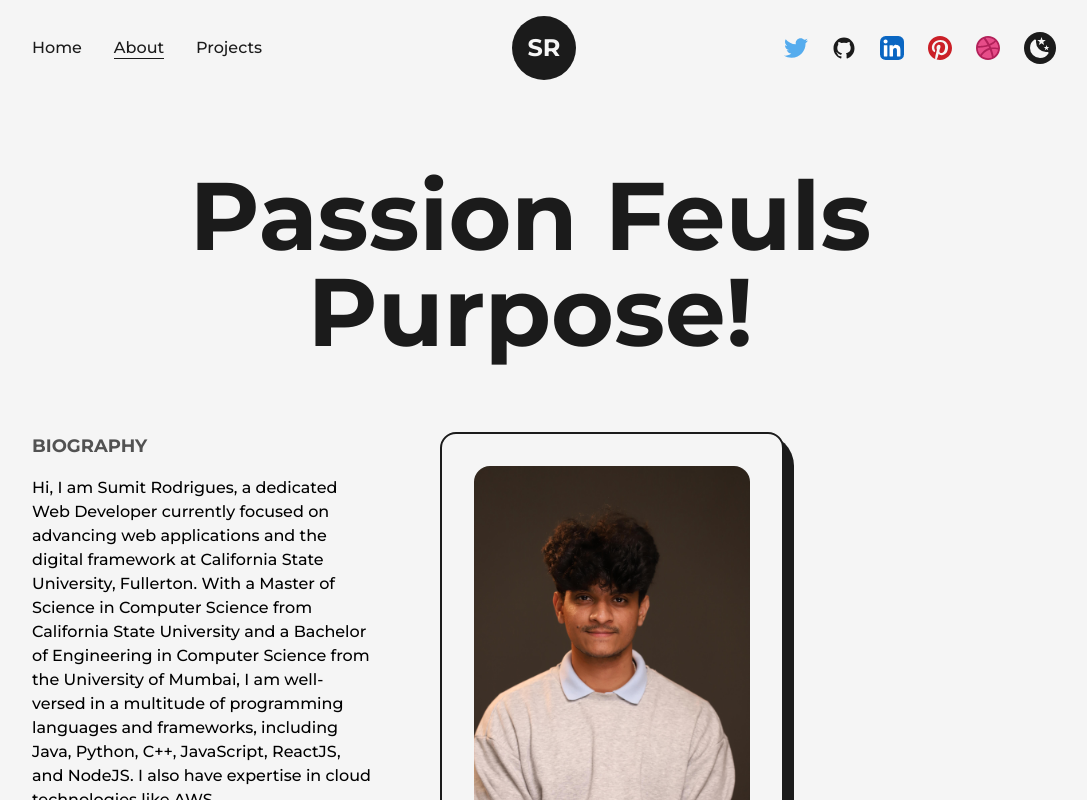
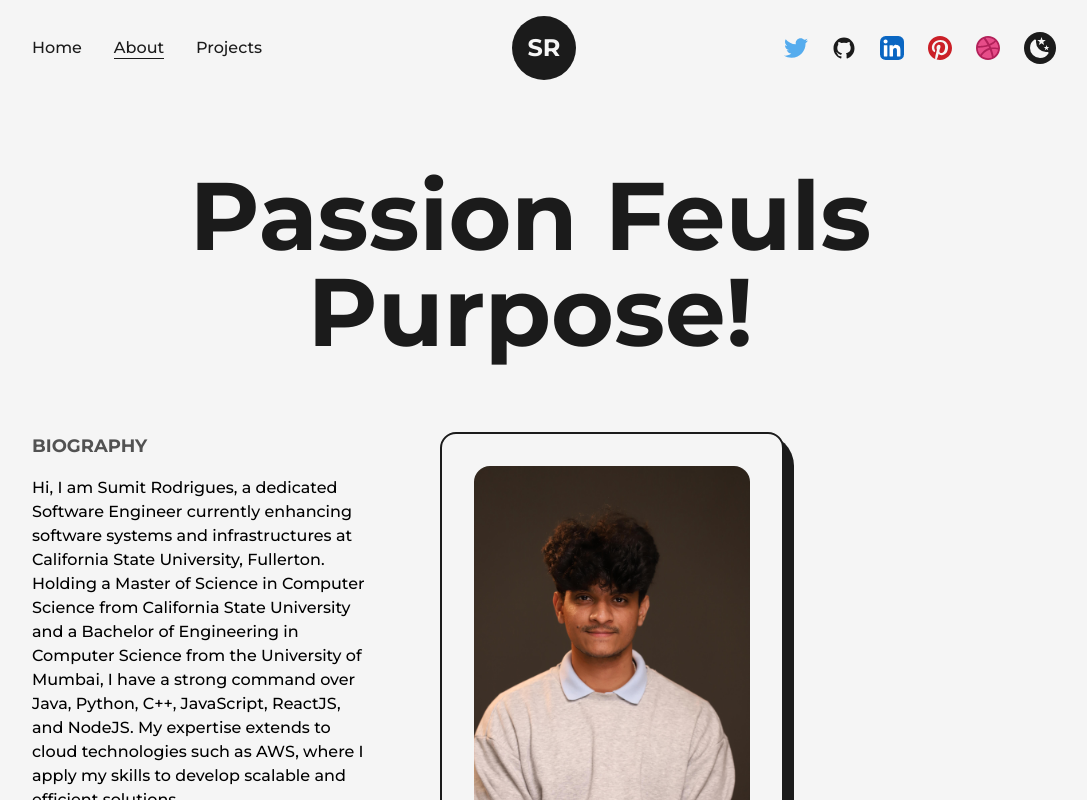
Before and after one commit to SumitRodrigues/Personal-Portfolio, a Next.js app: page /about in a window 1280 px wide. Shown: the top 800 px of the page, without its empty margins (96-1183 px from the left). Built offline with nearby package versions, Linux system fonts and the light colour scheme.

Commit message:
paragraphs update

```diff
--- a/src/pages/about.js
+++ b/src/pages/about.js
@@ -50,10 +50,10 @@ const about = () => {
                     <div className='grid w-full grid-cols-8 gap-16 sm:gap-8'>
                         <div className='col-span-3 flex flex-col items-start justify-start xl:col-span-4 md:order-2 md:col-span-8'>
                             <h2 className='mb-4 text-lg font-bold uppercase text-dark/75 dark:text-light/75'>Biography</h2>
-                            <p className='font-medium'>Hi, I am Sumit Rodrigues, a dedicated Web Developer currently focused on advancing web applications and the digital
-                            framework at California State University, Fullerton. With a Master of Science in Computer Science from California State University and a Bachelor of Engineering
-                            in Computer Science from the University of Mumbai, I am well-versed in a multitude of programming languages and frameworks, including Java, Python, C++, JavaScript,
-                             ReactJS, and NodeJS. I also have expertise in cloud technologies like AWS.</p>
+                            <p className='font-medium'>Hi, I am Sumit Rodrigues, a dedicated Software Engineer currently enhancing software systems and infrastructures at California
+                            State University, Fullerton. Holding a Master of Science in Computer Science from California State University and a Bachelor of Engineering in Computer
+                            Science from the University of Mumbai, I have a strong command over Java, Python, C++, JavaScript, ReactJS, and NodeJS. My expertise extends to cloud
+                            technologies such as AWS, where I apply my skills to develop scalable and efficient solutions.</p>
 
                             <p className='my-4 font-medium'>My professional experience spans roles such as an Associate Software Engineer at BNP Paribas, where I significantly boosted
                             processing efficiencies through automation, and a Web Development Intern at TechHighway Systems Pvt. Ltd., where I sharpened my skills in crafting user-centric
--- a/src/pages/index.js
+++ b/src/pages/index.js
@@ -34,8 +34,9 @@ export default function Home() {
               <AnimatedText text="Turning Vision Into Reality With Code And Design." className='!text-6xl !text-left
               xl:!text-5xl lg:!text-center lg:!text=6xl md:!text-5xl sm:!text-3xl
               '/>
-              <p className='my-4 text-base font-medium md:text-sm sm:text-xs'>As a skilled full-stack developer, I am dedicated to turning ideas into innovative web applications.
-Explore my latest projects, showcasing my expertise in Python, React.js and web development.
+              <p className='my-4 text-base font-medium md:text-sm sm:text-xs'>I'm Sumit Rodrigues, a dedicated Software Engineer with a solid foundation in computer science,
+              specializing in creating robust and scalable software solutions. At California State University, Fullerton, I utilize my expertise in JavaScript, ReactJS, and
+              AWS to innovate and optimize software applications, consistently pushing the boundaries of technology.
               </p>
               <div className='flex items-center self-start mt-2 lg:self-center'>
                 <Link href="/Sumit-Rodrigues-Resume.pdf" target={"_blank"}
--- a/src/pages/projects.js
+++ b/src/pages/projects.js
@@ -208,10 +208,7 @@ const projects = () => {
                             <Project
                                 title="Spotify Clone Website"
                                 img={project7}
-                                summary="Our navigation tool utilizes the Floyd-Warshall algorithm to discover the quickest routes,
-                                acknowledging the significance of time in today's rapid-paced environment. Whether it's your everyday
-                                journey or an exciting road adventure, our sophisticated routing system guarantees a prompt and efficient
-                                arrival at your destination."
+                                summary="Created a Spotify Clone website using HTML, CSS and Javascript"
                                 link="https://github.com/SumitRodrigues/Spotify-Clone"
                                 github="https://github.com/SumitRodrigues/Spotify-Clone"
                                 type="Project"
```
